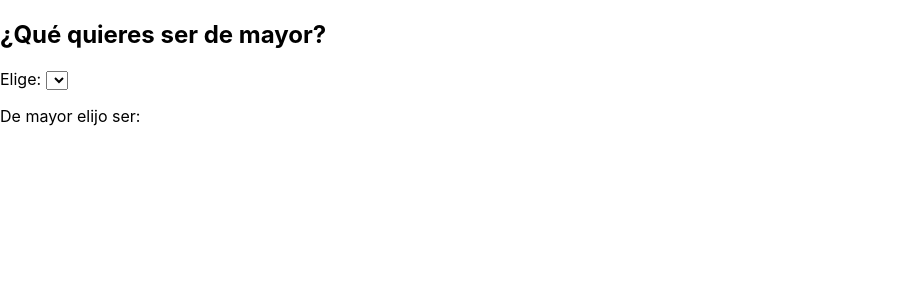
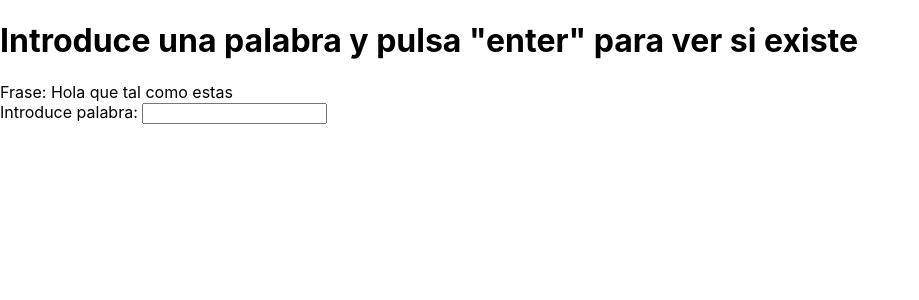
Before and after one commit to FSD1021STR/repaso-react, a React (Create React App) app: page / in a window 1280 px wide. Shown: the top 300 px of the page, without its empty margins (0-919 px from the left). Built offline with nearby package versions, Linux system fonts and the light colour scheme.

Commit message:
ejercicios resueltos

```diff
--- a/src/App.js
+++ b/src/App.js
@@ -1,11 +1,11 @@
 import logo from './logo.svg';
 import './App.css';
-import Ej8 from './ejercicios/ej8';
+import Ej6 from './ejercicios/ej6';
 
 function App() {
   return (
     <div >
-      <Ej8 />
+      <Ej6 />
     </div>
   );
 }
--- a/src/ejercicios/ej6.js
+++ b/src/ejercicios/ej6.js
@@ -2,19 +2,35 @@ import React, { useState } from "react";
 
 const Ej6 = () => {
   const frase = ["Hola", "que", "tal", "como", "estas"];
+  const [text, setText] = useState("");
+  const [resultado, setResultado] = useState("");
+
+
+  const handleOnKeyPress = (eventoOnKeyPress) => {
+    //Lo que quiero hacer este evento (lo que quiero hacer con esta tecla pulsada)
+    if (eventoOnKeyPress.key === "Enter") {
+        const existe = frase.some(palabra => palabra === text);
+        if(existe === true){
+          setResultado("existe");
+        } else {
+          setResultado("no existe");
+        };
+    };
+  };
 
 
   return (
     <div>
       <h1>Introduce una palabra y pulsa "enter" para ver si existe</h1>
       <label> Frase: </label>
-      <label></label>
+      <label>{frase.join(" ")}</label>
       <br />
       <label>Introduce palabra: </label>
       <input
-
+        onChange={(eventoOnChange) => setText(eventoOnChange.target.value)} //texto "H" "Ho"
+        onKeyPress={(eventoOnKeyPress) => handleOnKeyPress(eventoOnKeyPress)} // tecla
       />
-      <p></p>
+      <p>{resultado}</p>
     </div>
   );
 };
--- a/src/ejercicios/ej7.js
+++ b/src/ejercicios/ej7.js
@@ -6,7 +6,7 @@ const Ej7 = () => {
         <div>
             <h2>¿Qué estoy escribiendo?</h2>
             <label>Escribe: </label>
-            <input />
+            <input type="password" />
             <br />
             <p></p>
         </div>
```
